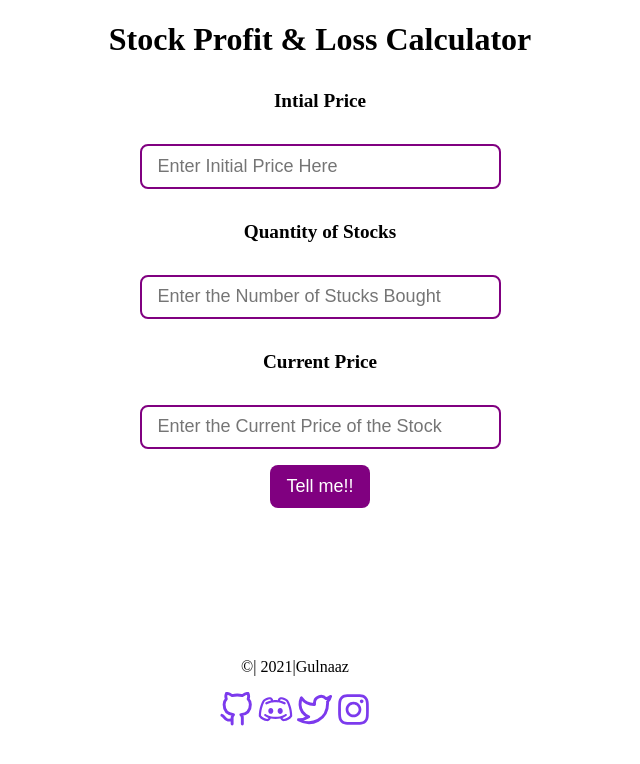
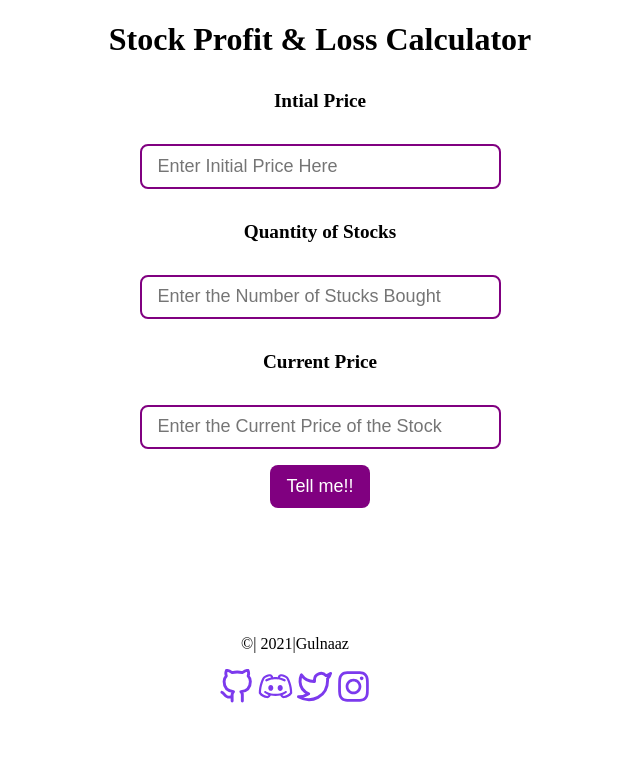
Before and after one commit to Gulnaaznasrin21/mark14, a plain HTML site: page index.html in a window 1280 px wide. Shown: the whole page, without its empty margins (320-960 px from the left). Drawn offline with Linux system fonts and the light colour scheme.

Commit message:
somemore

```diff
--- a/index.html
+++ b/index.html
@@ -22,7 +22,7 @@
         <div id="output-box"></div>
     </main>
 
-   <footer> <div style="margin-top: 150px;text-align: center; margin-right: 50px;">
+    <div style="margin-top: 150px;text-align: center; margin-right: 50px; margin-top: 10%;">
        <p>©| 2021|Gulnaaz</p>
         <span>
             <a href="https://github.com/Gulnaaznasrin21?tab=repositories"><img src="github.svg"></a>
@@ -31,7 +31,7 @@
             <img src="instagram.svg">
         </span>
     </div>
-</footer>
+
 
 
 </body>
```
